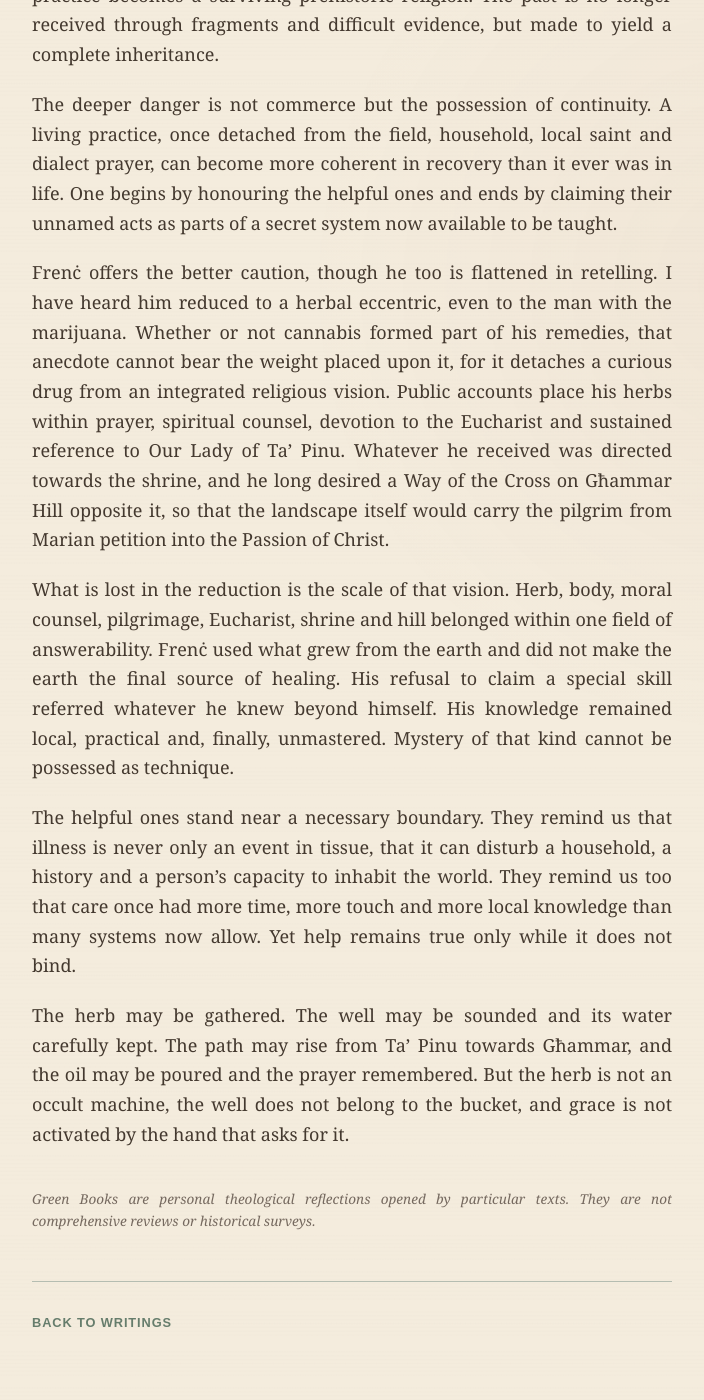
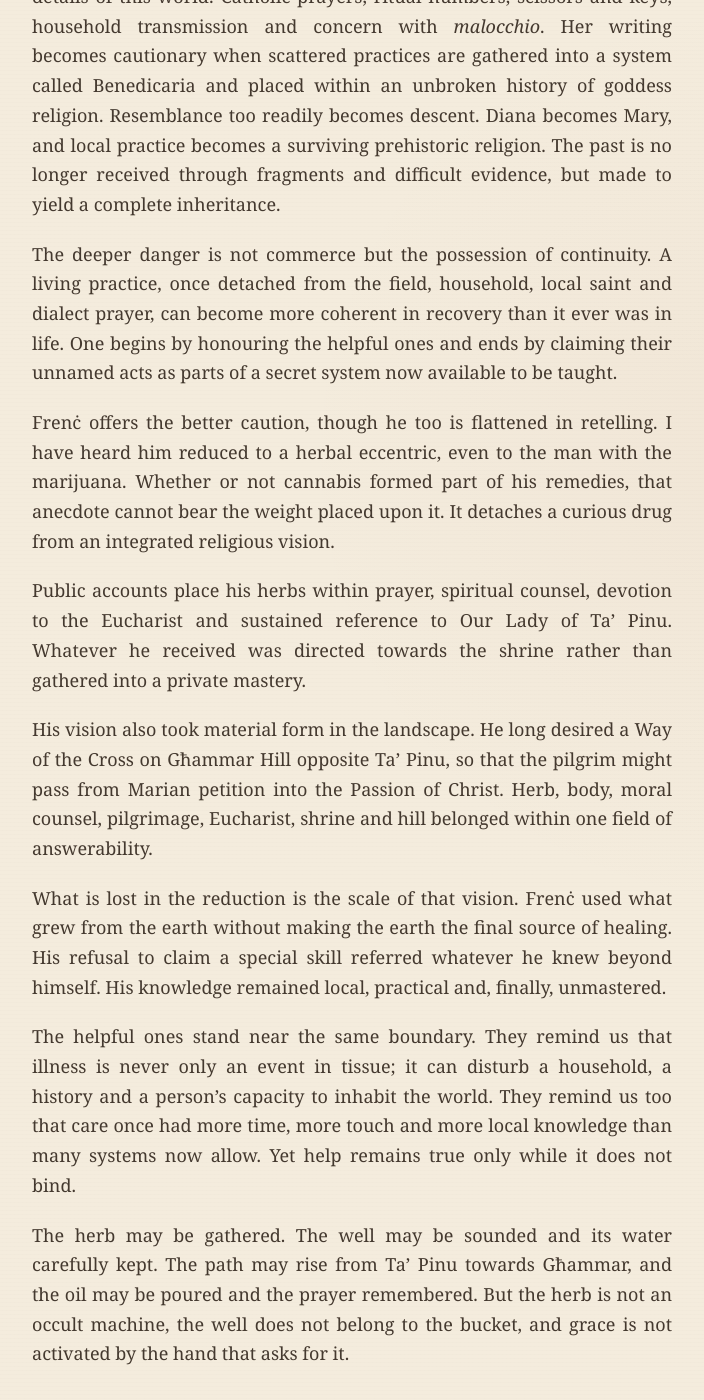
Before and after one commit to pytfarrugia-bit/pytfarrugia-bit.github.io, a Jekyll site: the page green-books-helpful-ones.html, which Jekyll copies as it is, in a window 1280 px wide and 1400 px high, scrolled down 3962 px. Shown: the whole window, without its empty margins (288-992 px from the left). Built offline with Jekyll 4.4.1, drawn with Linux system fonts in a browser that asks for light colours; some of the changed text lies outside the part shown.

Commit message:
Revise The Helpful Ones for clarity and pacing

```diff
--- a/green-books-helpful-ones.html
+++ b/green-books-helpful-ones.html
@@ -3,8 +3,8 @@
 <head>
   <meta charset="utf-8">
   <meta name="viewport" content="width=device-width, initial-scale=1">
-  <meta name="description" content="The Helpful Ones: a Green Book on ritual healing in Lucania, Ernesto de Martino, Frenċ tal-Għarb, herbs, blessing and the possession of grace.">
-  <title>The Helpful Ones · Peter Marc Farrugia</title>
+  <meta name="description" content="The Helpful Ones: on herbs, blessing and the possession of grace. A Green Book on ritual healing in Lucania, Ernesto de Martino and Frenċ tal-Għarb.">
+  <title>The Helpful Ones: on herbs, blessing and the possession of grace · Peter Marc Farrugia</title>
   <link rel="icon" href="logo-mark.svg" type="image/svg+xml">
   <link rel="stylesheet" href="style.css">
 </head>
@@ -24,12 +24,12 @@
 
   <main class="article-page">
     <p class="eyebrow"><time datetime="2026-07-22">22 July 2026</time> · Green Books II</p>
-    <h1>The Helpful Ones</h1>
+    <h1>The Helpful Ones: on herbs, blessing and the possession of grace</h1>
     <p class="lead">A reading of Cassandra L. Quave and Andrea Pieroni’s “Ritual Healing in Lucania, Southern Italy” (2005) and Ernesto de Martino’s <cite>Magic: A Theory from the South</cite> (1959; English translation 2015).</p>
 
     <figure style="margin: 0 0 2.5rem; text-align: center;">
-      <a href="https://commons.wikimedia.org/wiki/File:Ta%27_Pinu,_Gozo_(Malta).jpg" target="_blank" rel="noopener">
-        <img src="https://upload.wikimedia.org/wikipedia/commons/thumb/e/eb/Ta%27_Pinu%2C_Gozo_%28Malta%29.jpg/960px-Ta%27_Pinu%2C_Gozo_%28Malta%29.jpg" alt="The Basilica of the National Shrine of the Blessed Virgin of Ta' Pinu in the Gozitan countryside" style="display: block; width: min(100%, 42rem); height: auto; margin: 0 auto; border: 1px solid var(--rule); box-shadow: 0 0.4rem 1.2rem rgba(32, 35, 29, 0.16);">
+      <a href="https://commons.wikimedia.org/wiki/File:Ta%27_Pinu,_Gozo_(Malta).jpg" target="_blank" rel="noopener" aria-label="View the source image of the Basilica of the National Shrine of the Blessed Virgin of Ta’ Pinu">
+        <img src="https://upload.wikimedia.org/wikipedia/commons/thumb/e/eb/Ta%27_Pinu%2C_Gozo_%28Malta%29.jpg/960px-Ta%27_Pinu%2C_Gozo_%28Malta%29.jpg" alt="" style="display: block; width: min(100%, 42rem); height: auto; margin: 0 auto; border: 1px solid var(--rule); box-shadow: 0 0.4rem 1.2rem rgba(32, 35, 29, 0.16);">
       </a>
       <figcaption style="max-width: 42rem; margin: 0.85rem auto 0; color: var(--muted); font-family: Arial, Helvetica, sans-serif; font-size: 0.72rem; line-height: 1.5; letter-spacing: 0.03em;">The Basilica of the National Shrine of the Blessed Virgin of Ta’ Pinu, Għarb, Gozo. Photograph by Meg Zimbeck, 2009; via Wikimedia Commons, <a href="https://creativecommons.org/licenses/by/2.0/" target="_blank" rel="noopener">CC BY 2.0</a>.</figcaption>
     </figure>
@@ -45,27 +45,31 @@
 
       <p>The well belongs to this world because it is at once ordinary and deep. It does not manufacture sacred power. It receives what has gathered below sight and offers it by bucket, labour and measure, while the label keeps reception from becoming careless possession. The herb likewise remains a creature. Its properties may be known through use, error, memory and experiment, and prayer does not make it less material. Prayer places its action within gratitude, petition and dependence.</p>
 
-      <p>Ernesto de Martino helps to explain why such practices mattered. In his account, misfortune threatens more than health, for a person may undergo a crisis of presence, losing the power to stand within the world as one who can choose and act. Ritual gives the crisis a form. The affliction receives a name, the danger a limit and the household a procedure. The threatened person returns to history because terror has been placed within an inherited order.</p>
+      <p>Ernesto de Martino helps to explain why such practices mattered. In his account, misfortune threatens more than health, for a person may undergo a crisis of presence, losing the power to stand within the world as one who can choose and act. The person may no longer know what has happened, what to do next, or how to resume ordinary life. Ritual gives the crisis a form. The affliction receives a name, the danger a limit and the household a procedure. The threatened person returns to history because terror has been placed within an inherited order.</p>
 
       <p>This is a profound description of the human stakes. It is not, for me, a complete account of efficacy. De Martino finally locates gods, saints and powers within the cultural apparatus by which presence is restored, so that they are real as operations within a habitable world and no more. I cannot follow him there. A ritual may contain anxiety, restore agency and return the sufferer to ordinary action, while the reality to which prayer answers need not be produced by the need that prayer meets. The household gives form to the encounter. It does not invent everything that answers through the form.</p>
 
-      <p>A distinction is required, though it will not divide every practice neatly, for it names less a class of acts than a direction within them. The question is whether efficacy is received or possessed. Blessing belongs to <em>charis</em>. It asks and gives thanks, uses words, gestures and matter seriously, and leaves the effect within the freedom of God and the created qualities of the thing. A charm, in the possessive sense, closes the circuit, so that the correct object, number or secret formula must work, and grace becomes a force stored in technique.</p>
+      <p>The distinction is not between two fixed classes of practice, but between two directions a practice may take. The question is whether efficacy is received or possessed. Blessing belongs to <em>charis</em>. It asks and gives thanks, uses words, gestures and matter seriously, and leaves the effect within the freedom of God and the created qualities of the thing. A charm, in the possessive sense, closes the circuit, so that the correct object, number or secret formula must work, and grace becomes a force stored in technique.</p>
 
-      <p>The difference is not simply between a rosary and an amulet. A rosary may be recited mechanically, as though repetition compelled heaven, and an amulet may be received modestly as a reminder of prayer and protection. Even a sacrament does not work as a charm. Its efficacy rests in Christ’s promise and action, not in a power possessed by its minister. The decisive matter is the relation enacted. Does the act refer beyond itself, or return to the hand as possession?</p>
+      <p>The difference is not simply between a rosary and an amulet. A rosary may be recited mechanically, as though repetition compelled heaven, and an amulet may be received modestly as a reminder of prayer and protection. Even a sacrament cannot be possessed or manipulated as a charm. Its efficacy rests in Christ’s promise and action, not in a power possessed by its minister. The decisive matter is the relation enacted. Does the act refer beyond itself, or return to the hand as possession?</p>
 
       <p>The evil eye makes the ambiguity sharp. In the Lucanian communities, admiration without a blessing could be felt as dangerous. A young woman who praised a baby but omitted “God bless you” met such resentment that she afterwards avoided offering compliments. The belief gives envy a recognisable shape, that disturbance by which another’s good becomes intolerable, yet it can also make affection suspect and turn neighbours into hidden assailants.</p>
 
       <p>The invisible may be real without being innocent. Envy moves through bodies, glances and households, but a tradition that names invisible harm may also deepen the fear it means to relieve. The helpful one can gather a frightened person, listen, touch the aching place and restore a sequence to experience. She can also confirm an attribution that binds the sufferer more tightly to suspicion. Unofficial authority is still authority, and its intimacy is both its strength and its danger.</p>
 
-      <p>Gail Faith Edwards preserves many recognisable details of this world: Catholic prayers, ritual numbers, scissors and keys, household transmission and concern with <em>malocchio</em>. Her writing becomes cautionary when scattered practices are gathered into a system called Benedicaria and placed within an unbroken history of goddess religion. Resemblance too readily becomes descent. Diana becomes Mary, and local practice becomes a surviving prehistoric religion. The past is no longer received through fragments and difficult evidence, but made to yield a complete inheritance.</p>
+      <p>A modern reconstruction provides a useful foil. Gail Faith Edwards, a contemporary practitioner and writer, preserves many recognisable details of this world: Catholic prayers, ritual numbers, scissors and keys, household transmission and concern with <em>malocchio</em>. Her writing becomes cautionary when scattered practices are gathered into a system called Benedicaria and placed within an unbroken history of goddess religion. Resemblance too readily becomes descent. Diana becomes Mary, and local practice becomes a surviving prehistoric religion. The past is no longer received through fragments and difficult evidence, but made to yield a complete inheritance.</p>
 
       <p>The deeper danger is not commerce but the possession of continuity. A living practice, once detached from the field, household, local saint and dialect prayer, can become more coherent in recovery than it ever was in life. One begins by honouring the helpful ones and ends by claiming their unnamed acts as parts of a secret system now available to be taught.</p>
 
-      <p>Frenċ offers the better caution, though he too is flattened in retelling. I have heard him reduced to a herbal eccentric, even to the man with the marijuana. Whether or not cannabis formed part of his remedies, that anecdote cannot bear the weight placed upon it, for it detaches a curious drug from an integrated religious vision. Public accounts place his herbs within prayer, spiritual counsel, devotion to the Eucharist and sustained reference to Our Lady of Ta’ Pinu. Whatever he received was directed towards the shrine, and he long desired a Way of the Cross on Għammar Hill opposite it, so that the landscape itself would carry the pilgrim from Marian petition into the Passion of Christ.</p>
+      <p>Frenċ offers the better caution, though he too is flattened in retelling. I have heard him reduced to a herbal eccentric, even to the man with the marijuana. Whether or not cannabis formed part of his remedies, that anecdote cannot bear the weight placed upon it. It detaches a curious drug from an integrated religious vision.</p>
 
-      <p>What is lost in the reduction is the scale of that vision. Herb, body, moral counsel, pilgrimage, Eucharist, shrine and hill belonged within one field of answerability. Frenċ used what grew from the earth and did not make the earth the final source of healing. His refusal to claim a special skill referred whatever he knew beyond himself. His knowledge remained local, practical and, finally, unmastered. Mystery of that kind cannot be possessed as technique.</p>
+      <p>Public accounts place his herbs within prayer, spiritual counsel, devotion to the Eucharist and sustained reference to Our Lady of Ta’ Pinu. Whatever he received was directed towards the shrine rather than gathered into a private mastery.</p>
 
-      <p>The helpful ones stand near a necessary boundary. They remind us that illness is never only an event in tissue, that it can disturb a household, a history and a person’s capacity to inhabit the world. They remind us too that care once had more time, more touch and more local knowledge than many systems now allow. Yet help remains true only while it does not bind.</p>
+      <p>His vision also took material form in the landscape. He long desired a Way of the Cross on Għammar Hill opposite Ta’ Pinu, so that the pilgrim might pass from Marian petition into the Passion of Christ. Herb, body, moral counsel, pilgrimage, Eucharist, shrine and hill belonged within one field of answerability.</p>
+
+      <p>What is lost in the reduction is the scale of that vision. Frenċ used what grew from the earth without making the earth the final source of healing. His refusal to claim a special skill referred whatever he knew beyond himself. His knowledge remained local, practical and, finally, unmastered.</p>
+
+      <p>The helpful ones stand near the same boundary. They remind us that illness is never only an event in tissue; it can disturb a household, a history and a person’s capacity to inhabit the world. They remind us too that care once had more time, more touch and more local knowledge than many systems now allow. Yet help remains true only while it does not bind.</p>
 
       <p>The herb may be gathered. The well may be sounded and its water carefully kept. The path may rise from Ta’ Pinu towards Għammar, and the oil may be poured and the prayer remembered. But the herb is not an occult machine, the well does not belong to the bucket, and grace is not activated by the hand that asks for it.</p>
     </article>
```
